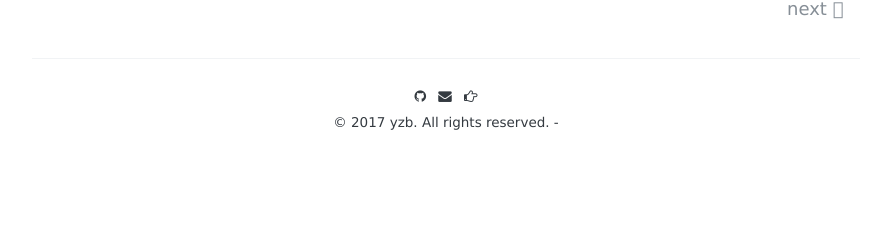
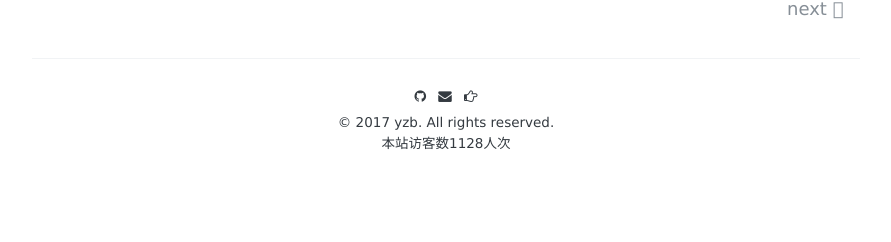
Before and after one commit to yzbaoo/yzbao.github.io, a Jekyll site: the page built from index.html, in a window 1280 px wide. Shown: the part 1367-1609 px from the top of the page, without its empty margins (194-1085 px from the left). Built offline with Jekyll 4.4.1, drawn with Linux system fonts in a browser that asks for light colours; the list of posts is cut into pages by our own code; comment, search, counter and statistics services are not loaded.

Commit message:
改：添加访问量统计

```diff
--- a/_includes/footer.html
+++ b/_includes/footer.html
@@ -62,6 +62,9 @@
     <a href="https://segmentfault.com/u/{{ site.author.tumblr }}"><i class="fa fa-hand-o-right" aria-hidden="true"></i></a>
     {% endif %}
   </div>
-  <script src="https://jerry-cdn.b0.upaiyun.com/hit-kounter/hit-kounter-0.1.1.js"></script>
-  © {{ site.copyright.year }} {{ site.copyright.name }}. All rights reserved.<span data-hk-page="https://yzbaoo.github.io/"> - </span>
+  <script async src="//dn-lbstatics.qbox.me/busuanzi/2.3/busuanzi.pure.mini.js"></script>
+  © {{ site.copyright.year }} {{ site.copyright.name }}. All rights reserved.<br/>
+  <span id="busuanzi_container_site_uv">
+    本站访客数<span id="busuanzi_value_site_uv">1128</span>人次
+  </span>
 </div>
```
